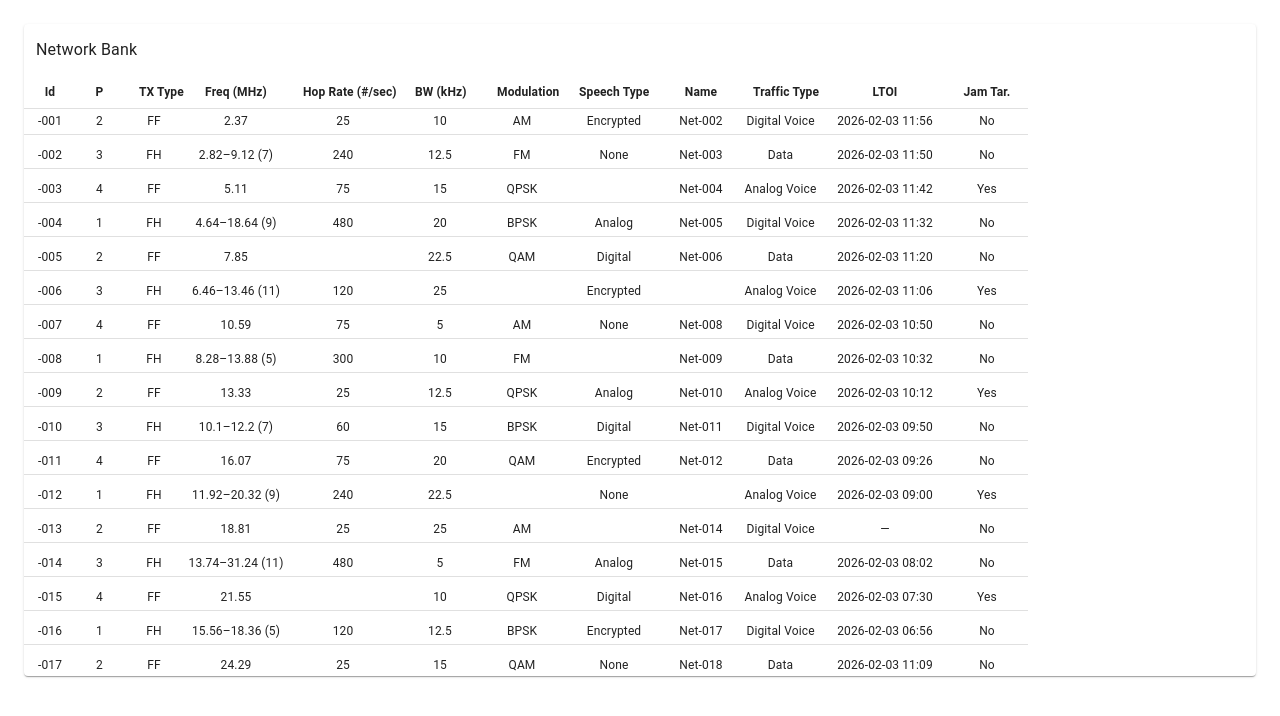
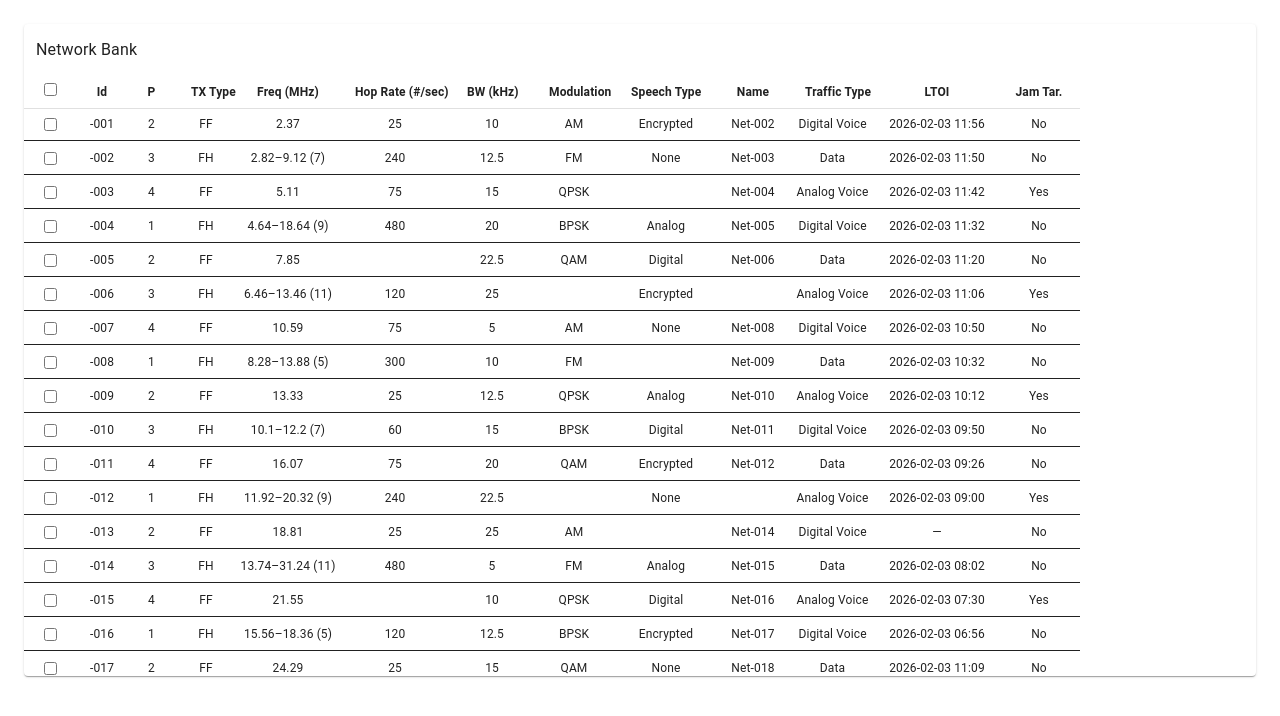
Before and after one commit to GalHayne/tanstack_table, a React (Vite) app: page / in a window 1280 px wide. Shown: the top 716 px of the page. Built offline with nearby package versions, Linux system fonts and the light colour scheme.

Commit message:
select row

```diff
--- a/src/NetworkBankTable.tsx
+++ b/src/NetworkBankTable.tsx
@@ -1,12 +1,6 @@
 import * as React from "react";
-import type { SortingState } from "@tanstack/react-table";
-import { getSortedRowModel } from "@tanstack/react-table";
-import {
-    flexRender,
-    getCoreRowModel,
-    useReactTable,
-} from "@tanstack/react-table";
-import type { ColumnDef } from "@tanstack/react-table";
+import type { SortingState, RowSelectionState, ColumnDef } from "@tanstack/react-table";
+import {flexRender,getCoreRowModel,useReactTable,getSortedRowModel} from "@tanstack/react-table";
 import { useVirtualizer } from "@tanstack/react-virtual";
 import {
     Box,
@@ -22,7 +16,7 @@ import {
 import type { NetworkBankRow } from "./mockNetworkBank";
 
 const DASH = "—";
-const FIXED_TABLE_WIDTH = 1020;
+const FIXED_TABLE_WIDTH = 1080;
 
 function formatFreq(row: NetworkBankRow): string {
     if (row.centerFrequency !== null) return String(row.centerFrequency);
@@ -62,6 +56,7 @@ function last4(id: string): string {
  * You can tweak these later after you see it on screen.
  */
 const COL_W = {
+    select: 20,
     id: 20,
     p: 15,
     tx: 30,
@@ -84,9 +79,35 @@ export function NetworkBankTable({
     data: NetworkBankRow[];
     dense?: boolean;
     height?: number;
-}) {
+    }) {
     const columns = React.useMemo<ColumnDef<NetworkBankRow>[]>(
         () => [
+            {
+                id: "select",
+                header: ({ table }) => (
+                    <input
+                        type="checkbox"
+                        onClick={(e) => e.stopPropagation()}
+                        checked={table.getIsAllRowsSelected()}
+                        ref={(el) => {
+                            if (!el) return;
+                            el.indeterminate = table.getIsSomeRowsSelected();
+                        }}
+                        onChange={table.getToggleAllRowsSelectedHandler()}
+                    />
+                ),
+                cell: ({ row }) => (
+                    <input
+                        type="checkbox"
+                        checked={row.getIsSelected()}
+                        disabled={!row.getCanSelect()}
+                        onClick={(e) => e.stopPropagation()}
+                        onChange={row.getToggleSelectedHandler()}
+                    />
+                ),
+                enableSorting: false,
+                enableColumnFilter: false,
+            },
             // 1) NetworkId --> Id , cell only last 4 chars
             {
                 id: "id",
@@ -102,7 +123,7 @@ export function NetworkBankTable({
             { id: "tx", header: "TX Type", accessorKey: "txType" },
 
             // 4) Freq (MHz)
-          {
+            {
                 id: "freq",
                 header: "Freq (MHz)",
                 accessorFn: (row) => {
@@ -186,17 +207,21 @@ export function NetworkBankTable({
     );
 
     const [sorting, setSorting] = React.useState<SortingState>([]);
-
+    const [rowSelection, setRowSelection] = React.useState<RowSelectionState>({});
 
     const table = useReactTable({
         data,
         columns,
         getCoreRowModel: getCoreRowModel(),
+        getRowId: (row) => row.knowNetworkId,
         state: {
             sorting,
+            rowSelection
         },
         onSortingChange: setSorting,
         getSortedRowModel: getSortedRowModel(),
+        onRowSelectionChange: setRowSelection,
+        enableRowSelection: true,
 
     });
     const rows = table.getRowModel().rows;
@@ -221,6 +246,7 @@ export function NetworkBankTable({
 
     // Total fixed width for the table (sum of all cols)
     const tableWidth =
+        COL_W.select +
         COL_W.id +
         COL_W.p +
         COL_W.tx +
@@ -233,6 +259,7 @@ export function NetworkBankTable({
         COL_W.traffic +
         COL_W.ltoi +
         COL_W.jam;
+
 
     return (
         <Paper elevation={1}>
@@ -263,8 +290,6 @@ export function NetworkBankTable({
                                 {hg.headers.map((header) => {
                                     const id = header.column.id as keyof typeof COL_W;
                                     const canSort = header.column.getCanSort();
-
-                                    console.log(header.column.id, "canSort:", header.column.getCanSort());
 
                                     return (
                                         <TableCell
@@ -316,6 +341,7 @@ export function NetworkBankTable({
                                     key={row.id}
                                     component="div"
                                     hover
+                                    onClick={() => row.toggleSelected()}
                                     sx={{
                                         display: "flex",
                                         position: "absolute",
@@ -345,12 +371,13 @@ export function NetworkBankTable({
                                                     textAlign: "center",
                                                     alignItems: "center",
                                                     fontSize,
-                                                    py: cellPy,
+                                                    // py: cellPy,
                                                     whiteSpace: "nowrap",
-                                                    overflow: "hidden",
+                                                    // overflow: "hidden",
                                                     textOverflow: "ellipsis",
                                                     borderBottom: "1px solid",
-                                                    borderColor: "divider",
+                                                    // borderColor: "divider",
+                                                    backgroundColor: `${row.getIsSelected() ? '#35457c' : undefined}`,
                                                 }}
                                             >
                                                 {renderer
```
